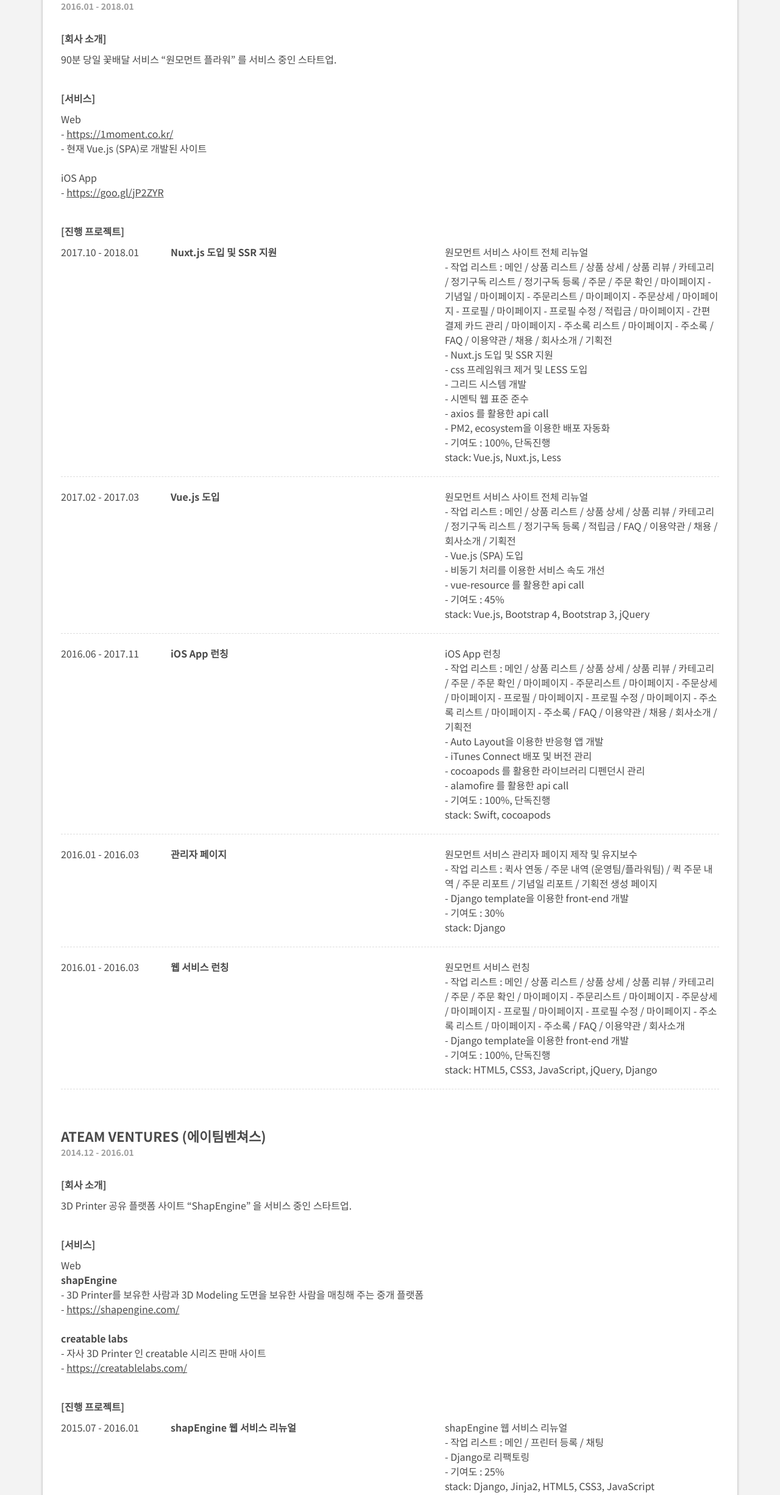
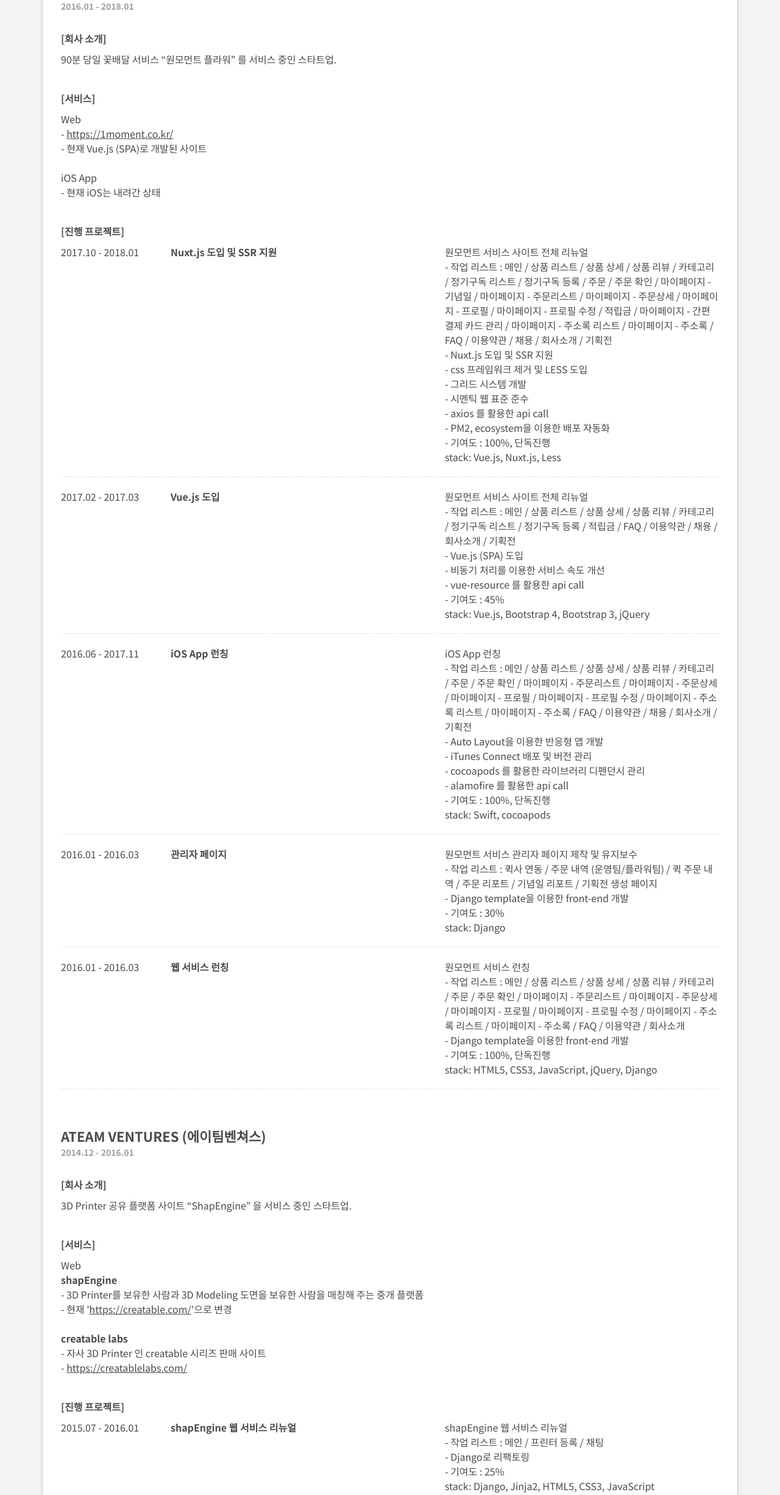
Before and after one commit to KimWooHyun/resume, a Vue app: page / in a window 1280 px wide. Shown: the part 1646-4097 px from the top of the page at 61% size. Built offline with nearby package versions, Linux system fonts and the light colour scheme.

Commit message:
현재 유효하지 않는 도메인 제거

```diff
--- a/src/contents.js
+++ b/src/contents.js
@@ -260,7 +260,7 @@
       'info': '90분 당일 꽃배달 서비스 “원모먼트 플라워” 를 서비스 중인 스타트업.',
       'service': [
         'Web<br /> - <a href="https://1moment.co.kr/">https://1moment.co.kr/</a> <br /> - 현재 Vue.js (SPA)로 개발된 사이트<br /><br />',
-        'iOS App<br /> - <a href="https://goo.gl/jP2ZYR">https://goo.gl/jP2ZYR</a>'
+        'iOS App<br /> - 현재 iOS는 내려간 상태'
       ],
       'project': {
         'project': [
@@ -354,7 +354,7 @@
         `Web<br />
         <span style="font-weight:bold">shapEngine</span><br />
         - 3D Printer를 보유한 사람과 3D Modeling 도면을 보유한 사람을 매칭해 주는 중개 플랫폼<br />
-        - <a href="https://shapengine.com/">https://shapengine.com/</a><br /><br />
+        - 현재 '<a href="https://creatable.com/">https://creatable.com/</a>'으로 변경<br /><br />
         <span style="font-weight:bold">creatable labs</span><br />
         - 자사 3D Printer 인 creatable 시리즈 판매 사이트<br />
         - <a href="https://creatablelabs.com/">https://creatablelabs.com/</a>`
```
Also changed, not shown: 1 other file (tests, documents, lock files or other folders).
